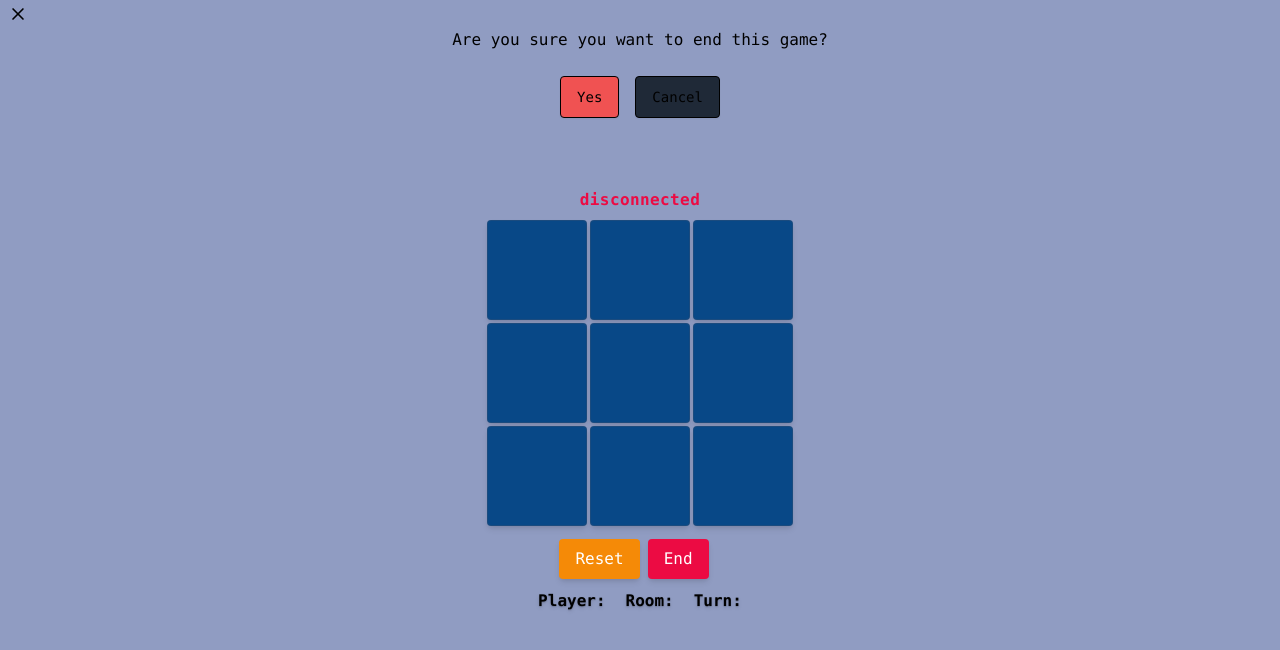
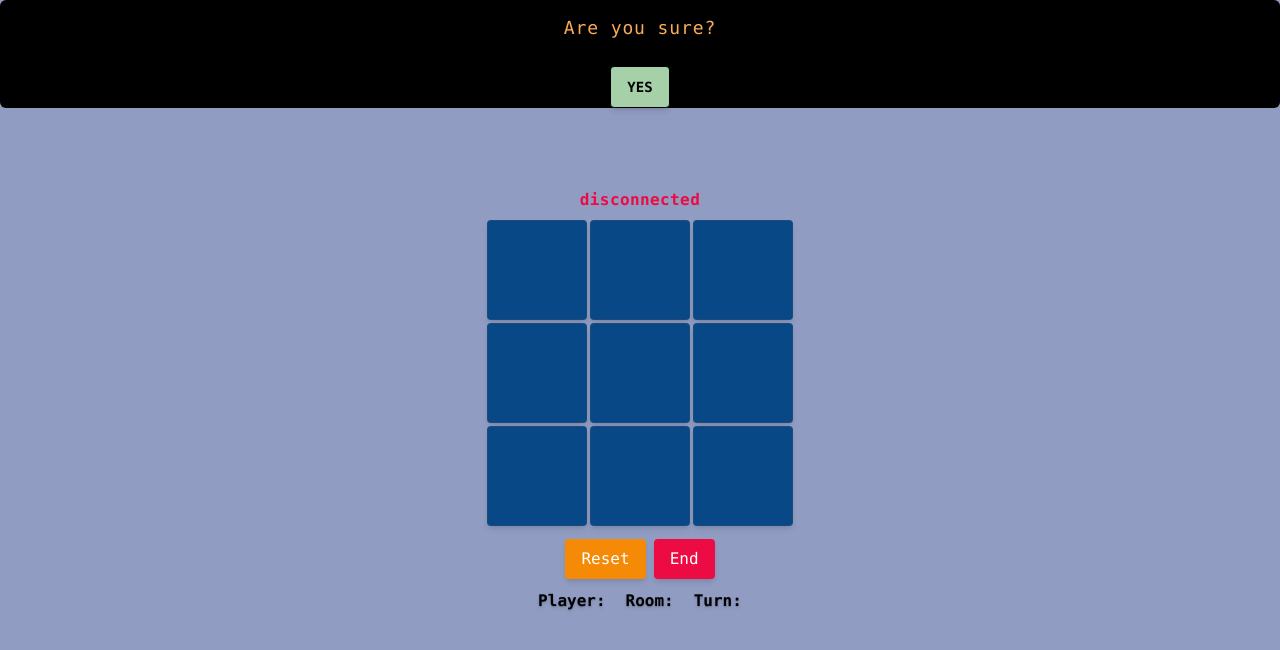
Before and after one commit to pmanni02/local-multiplayer-tic-tac-toe, a Next.js app in the folder apps/web/: page /game in a window 1280 px wide. Both pictures are taken after a click on the button "End". Shown: the top 650 px of the page. Built offline with nearby package versions, Linux system fonts and the light colour scheme; no server answers.

Commit message:
format tsx

```diff
--- a/apps/web/app/game/connection-status.tsx
+++ b/apps/web/app/game/connection-status.tsx
@@ -18,7 +18,9 @@ export function ConnectionStatus({
   return (
     <>
       <div className="flex flex-row group w-full justify-center">
-        <p className={`flex ${connectionColor} font-bold lowercase tracking-wide`}>
+        <p
+          className={`flex ${connectionColor} font-bold lowercase tracking-wide`}
+        >
           {connectionMessage}
         </p>
       </div>
--- a/apps/web/app/game/end-game-button.tsx
+++ b/apps/web/app/game/end-game-button.tsx
@@ -1,10 +1,11 @@
-'use client'
+"use client";
 import { Socket } from "socket.io-client";
 import { useSocket } from "../socketContext";
 import Link from "next/link";
 import { Nullable } from "@repo/shared-types";
-import { Modal, ModalHeader, ModalBody } from 'flowbite-react';
+import { Modal, ModalHeader, ModalBody, createTheme } from "flowbite-react";
 import { useState } from "react";
+import { CustomFlowbiteTheme } from "flowbite-react/types";
 
 // TODO:
 // - create modal to confirm if player wants to end the game (DONE)
@@ -18,46 +19,50 @@ const endGame = (socket: Nullable<Socket>) => {
 
 export function EndGameButton() {
   const { socket } = useSocket();
-  const [openModal, setOpenModal] = useState(false)
+  const [openModal, setOpenModal] = useState(false);
 
   return (
     <>
       {/* Modal Toggle */}
-      <button type="button" onClick={() => setOpenModal(true)} className="text-white bg-lipstick-red py-2 px-4 rounded shadow-md">End</button>
+      <button
+        type="button"
+        onClick={() => setOpenModal(true)}
+        className="text-white bg-lipstick-red py-2 px-4 rounded shadow-md"
+      >
+        End
+      </button>
 
-      <div className="flex flex-row p-[2px]">
       {/* Modal */}
-        <Modal show={openModal} size="lg" className="rounded-md" onClose={() => setOpenModal(false)} popup>
-          <ModalHeader>
-            <div className="flex items-center justify-between">
-              <button type="button" onClick={() => setOpenModal(false)} className="hover:bg-neutral-tertiary hover:text-heading rounded-base text-sm w-9 h-7 ms-auto inline-flex justify-center items-center">
-                <svg className="w-5 h-5" aria-hidden="true" xmlns="http://www.w3.org/2000/svg" width="24" height="24" fill="none" viewBox="0 0 24 24"><path stroke="currentColor" strokeLinecap="round" strokeLinejoin="round" strokeWidth="2" d="M6 18 17.94 6M18 18 6.06 6" /></svg>
-                {/* <span className="sr-only">Close modal</span> */}
-              </button>
-            </div>
-          </ModalHeader>
-
-          <ModalBody>
+      <Modal
+        dismissible
+        show={openModal}
+        size="lg"
+        onClose={() => setOpenModal(false)}
+        popup
+      >
+        <ModalHeader className="bg-black rounded-t-md"></ModalHeader>
+        <ModalBody className="bg-black rounded-b-md">
           <div className="space-y-4 md:space-y-4 text-center">
-              <h3 className="mb-6">Are you sure you want to end this game?</h3>
+            <h3 className="mb-6 font-medium text-lg text-light-orange tracking-wider">
+              Are you sure?
+            </h3>
             <div className="flex items-center space-x-4 justify-center">
               <Link href={{ pathname: `/` }}>
                 <button
                   type="button"
-                    className="bg-red-500 box-border border border-default-medium rounded hover:bg-red-700 focus:ring-4 focus:ring-danger-medium shadow-xs font-medium leading-5 rounded-base text-sm px-4 py-2.5 focus:outline-none"
+                  className="bg-light-green box-border border rounded shadow-md font-bold uppercase leading-5 rounded-base text-sm px-4 py-2.5"
                   onClick={() => {
                     setOpenModal(false);
-                      endGame(socket)
+                    endGame(socket);
                   }}
-                  >Yes
+                >
+                  Yes
                 </button>
               </Link>
-                <button type="button" onClick={() => setOpenModal(false)} className="bg-gray-800 box-border border border-default-medium rounded hover:bg-gray-900 hover:text-heading focus:ring-4 shadow-xs font-medium leading-5 rounded-base text-sm px-4 py-2.5 focus:outline-none">Cancel</button>
             </div>
           </div>
         </ModalBody>
       </Modal>
-      </div>
     </>
   );
 }
--- a/apps/web/app/page.tsx
+++ b/apps/web/app/page.tsx
@@ -56,10 +56,10 @@ export default function Page() {
               gameType={selectedGameTypeOption?.value}
             />
           </div>
-
         </div>
         <p className="flex justify-center pt-3">
-          <span className="text-md font-bold text-shadow-md">ROOM: </span>{roomName}
+          <span className="text-md font-bold text-shadow-md">ROOM: </span>
+          {roomName}
         </p>
       </div>
     </>
```
Also changed, not shown: apps/web/app/game/game-info.tsx (+13 -3 lines), apps/web/app/game/page.tsx (+6 -5 lines), apps/web/.flowbite-react/init.tsx, apps/web/app/game/reset-game-button.tsx (indentation only). Lines whose indentation alone changed are shown as unchanged.
